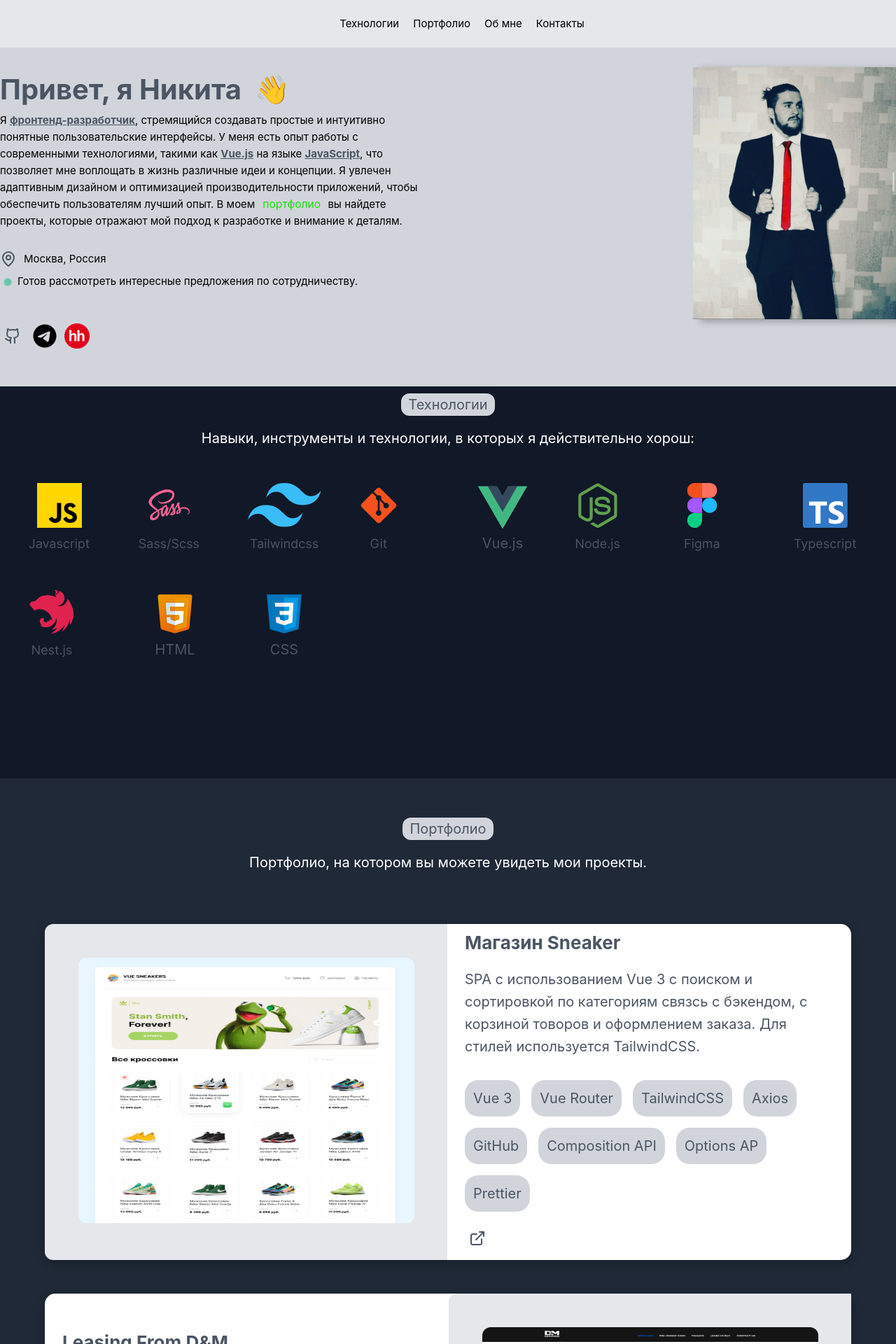
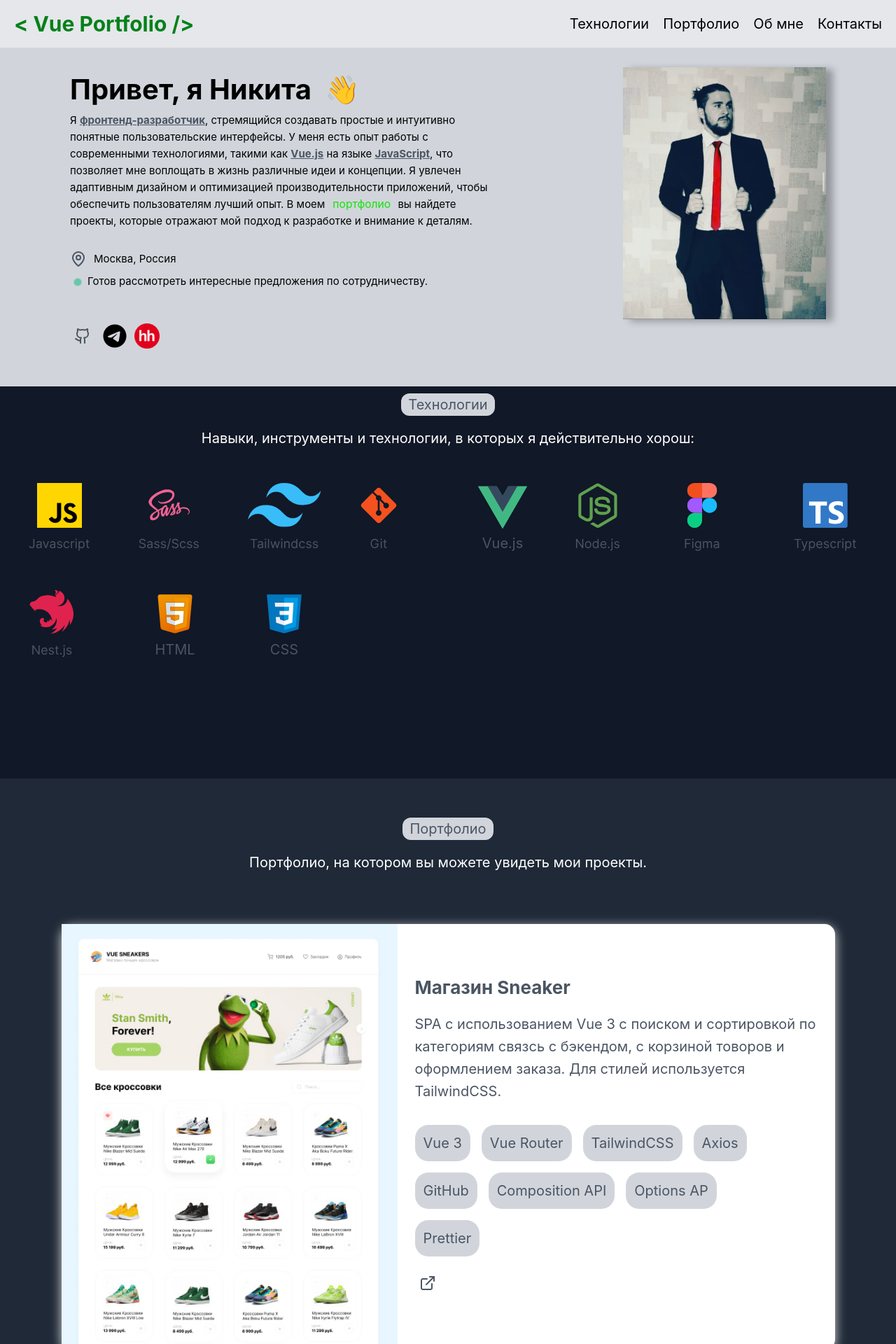
Before and after one commit to Yanikoo/portfolio-vue, a Vue app: page / in a window 1280 px wide. Shown: the top 1920 px of the page at 70% size. Built offline with nearby package versions, Linux system fonts and the light colour scheme.

Commit message:
refactor

```diff
--- a/src/assets/base.css
+++ b/src/assets/base.css
@@ -8,6 +8,7 @@
 
 body {
   min-height: 100vh;
+  max-width: 100%;
   color: var(--color-text);
   background: var(--color-background);
   transition:
@@ -19,10 +20,6 @@ body {
     -apple-system,
     BlinkMacSystemFont,
     'Segoe UI',
-    Roboto,
-    Oxygen,
-    Ubuntu,
-    Cantarell,
     'Fira Sans',
     'Droid Sans',
     'Helvetica Neue',
--- a/src/assets/main.css
+++ b/src/assets/main.css
@@ -1,9 +1,8 @@
 @import './base.css';
-@import '@/assets/media.css';
-/* @import './variable.css'; */
+@import './media.css';
 
 #app {
-  /* max-width: 100%; */
+  max-width: 100%;
   margin: 0 auto;
   padding: 0;
   font-weight: normal;
--- a/src/assets/media.css
+++ b/src/assets/media.css
@@ -1,24 +1,15 @@
-/* @media (max-width: 1260px) {
-  .container {
-    width: 100%;
-    background-color: aquamarine;
+@media screen and (max-width: 1200px) {
+  .main {
+    max-width: 950px;
+    height: auto;
+    font-size: 12px;
   }
-  .container__img {
-    display: grid;
-    grid-template-columns: repeat(4, 1fr);
+  .main__block {
+  }
+  .main__img-block {
+    max-width: 450px;
+  }
+  .main__img {
+    max-width: 400px;
   }
 }
-
-@media (max-width: 768px) {
-  .container {
-    font-size: 12px;
-  }
-}
-
-@media (max-width: 375px) {
-  .container {
-    width: 100%;
-    font-size: 12px;
-    background-color: blueviolet;
-  }
-} */
--- a/src/components/AppFooter.vue
+++ b/src/components/AppFooter.vue
@@ -1,5 +1,10 @@
 <template>
-  <div class="container">sd</div>
+  <div class="container">
+    <p>
+      Copyright &copy; 2024
+      <a href="https://github.com/Yanikoo/portfolio-vue" target="_blank">GitHub</a>
+    </p>
+  </div>
 </template>
 
 <style scoped>
@@ -11,4 +16,11 @@
   background-color: #d1d5db;
   height: 68px;
 }
+p {
+  display: flex;
+  justify-content: center;
+  align-items: center;
+  height: 100%;
+  gap: 10px;
+}
 </style>
--- a/src/components/AppHeader.vue
+++ b/src/components/AppHeader.vue
@@ -1,13 +1,18 @@
 <template>
   <div class="container">
     <nav class="navbar">
-      <!-- <img src="../assets/img/vuelog.png" alt="" width="90" height="40" /> -->
-      <ul class="navbar__list">
-        <li><a href="#stack">Технологии</a></li>
-        <li><a href="#portfolio">Портфолио</a></li>
-        <li><a href="#section3">Об мне</a></li>
-        <li><a href="#section4">Контакты</a></li>
+      <p class="navbar__title">< Vue Portfolio /></p>
+      <ul :class="['navbar__list', { 'navbar__list-active': isActive }]">
+        <li class="navbar__list-item"><a href="#stack">Технологии</a></li>
+        <li class="navbar__list-item"><a href="#portfolio">Портфолио</a></li>
+        <li class="navbar__list-item"><a href="#section3">Об мне</a></li>
+        <li class="navbar__list-item"><a href="#section4">Контакты</a></li>
       </ul>
+      <button @click="toggleMenu" class="navbar__btn" :class="{ active: isActive }">
+        <span></span>
+        <span></span>
+        <span></span>
+      </button>
     </nav>
     <HeadrMain />
   </div>
@@ -16,47 +21,119 @@
 <script>
 import HeadrMain from './HeadrMain.vue'
 export default {
-  components: { HeadrMain },
   data() {
     return {
-      isDarkMode: false, // Начальное состояние (светлый режим)
+      isActive: false,
     }
   },
   methods: {
-    toggleTheme() {
-      this.isDarkMode = !this.isDarkMode // Переключаем состояние темы
-      document.body.classList.toggle('dark-mode', this.isDarkMode) // Добавляем классы для смены темы
+    toggleMenu() {
+      this.isActive = !this.isActive
+      // console.log(this.isActive)
     },
   },
+  components: { HeadrMain },
 }
 </script>
 
 <style scoped lang="scss">
 .container {
-  width: 100%;
+  max-width: 100%;
   margin: 0 auto;
-  // padding: 0 20px;
   box-sizing: border-box;
   background-color: #d1d5db;
 }
 .navbar {
   height: 68px;
   display: flex;
-  justify-content: center;
+  justify-content: space-between;
   align-items: center;
   position: fixed;
   background: #e5e7eb;
-  margin: 0;
+  margin: 0 auto;
   top: 0;
   left: 0;
   right: 0;
-  padding: 20px 0;
+  padding: 0 20px;
   z-index: 1000;
   transition: background-color 0.3s ease;
 
   &__list {
     display: flex;
     gap: 20px;
+    font-size: 20px;
+    font-weight: bold;
+  }
+  &__list-item:hover {
+    color: #0c0fb9;
+  }
+
+  &__title {
+    font-size: 30px;
+    font-weight: bold;
+    color: #048119;
+  }
+  &__btn {
+    width: 30px;
+    height: 25px;
+    display: flex;
+    flex-direction: column;
+    justify-content: space-between;
+    padding: 0;
+    background-color: transparent;
+    border: none;
+    cursor: pointer;
+    display: none;
+  }
+  span {
+    height: 2px;
+    width: 100%;
+    background-color: #000000;
   }
 }
+
+@media screen and (max-width: 940px) {
+  .navbar {
+    display: flex;
+    justify-content: space-between;
+
+    &__btn {
+      display: flex;
+    }
+    &__btn,
+    &__title {
+      position: relative;
+      z-index: 10;
+    }
+    &__title {
+      font-size: 25px;
+      font-weight: bold;
+      // color: #1c776b;
+    }
+    &__list {
+      position: fixed;
+      z-index: 5;
+      flex-direction: column;
+      align-items: center;
+      justify-content: center;
+      background-color: #151515;
+      top: 0;
+      left: 0;
+      right: 0;
+      height: auto;
+      padding-top: 100px;
+      padding-bottom: 100px;
+      color: #d1d5db;
+      transform: translateY(-100%);
+      transition: transform 0.3s ease;
+    }
+  }
+  .navbar__list-active {
+    transform: translateY(0);
+    display: flex;
+  }
+}
+.navbar__btn.active span {
+  background-color: #fff;
+}
 </style>
--- a/src/components/AppPortfolio.vue
+++ b/src/components/AppPortfolio.vue
@@ -60,13 +60,11 @@ export default {
 </script>
 
 <style scoped lang="scss">
+@import '@/assets/media.css';
 .container {
-  width: 100%;
-  height: 100%;
   display: flex;
   flex-direction: column;
   align-items: center;
-  margin-top: 96px;
   background-color: #1f2937;
   margin-top: -40px;
   &__title {
@@ -86,10 +84,8 @@ export default {
     margin-bottom: 48px;
   }
   &__block {
-    width: 1152px;
-    height: 480px;
     border-radius: 15px;
-    box-shadow: 0px 4px 16px rgba(0, 0, 0, 0.25);
+    box-shadow: 0px 4px 16px rgba(250, 249, 249, 0.856);
     background-color: #ffffff;
     margin: 24px;
   }
--- a/src/components/HeadrMain.vue
+++ b/src/components/HeadrMain.vue
@@ -114,9 +114,9 @@ export default {}
   display: flex;
   justify-content: space-between;
   align-items: center;
-  // width: 100%;
   max-width: 1440px;
   height: 552px;
+  padding: 0 100px;
 
   &__title {
     width: 600px;
@@ -124,7 +124,7 @@ export default {}
     &-text {
       font-size: 40px;
       font-weight: bold;
-      color: #4b5563;
+      // color: #4b5563;
     }
   }
 
@@ -156,7 +156,6 @@ export default {}
   &__img {
     width: 290px;
     height: 360px;
-    // margin-left: 48px;
     box-shadow: 10px 3px 10px rgba(0, 0, 0, 0.3);
   }
   &__img:hover {
--- a/src/components/parts/PortfolioOne.vue
+++ b/src/components/parts/PortfolioOne.vue
@@ -55,76 +55,65 @@
   </div>
 </template>
 
-<script>
-export default {}
-</script>
+<style lang="scss">
+// @import '@/assets/media.css';
+// .main {
+//   display: flex;
+//   flex-wrap: wrap;
+//   justify-content: space-between;
+//   max-width: 1152px;
+//   height: auto;
+//   border-radius: 12px;
+//   // background-color: #6b7280;
 
-<style lang="scss">
-.main {
-  display: flex;
-  justify-content: space-between;
-  width: 1152px;
-  height: 480px;
-  border-radius: 12px;
-  // background-color
-
-  &__img-block {
-    width: 575px;
-    height: 480px;
-    background-color: #e5e7eb;
-    border-radius: 12px 0 0 12px;
-  }
-  &__img {
-    width: 450px;
-    height: 380px;
-    display: block;
-    align-items: center;
-    border-radius: 12px;
-    margin: 48px;
-    transition: transform 0.5s ease;
-  }
-  &__img:hover {
-    transform: scale(1.05);
-    box-shadow: 0 8px 20px rgba(0, 0, 0, 0.4);
-  }
-  &__block {
-    width: 575px;
-    height: 480px;
-    display: flex;
-    flex-direction: column;
-    justify-content: center;
-
-    // margin: 25px;
-  }
-  &__title {
-    font-size: 26px;
-    font-weight: bold;
-    color: #4b5563;
-    // margin-bottom: 16px;
-  }
-  &__text {
-    font-size: 20px;
-    font-weight: lowercase;
-    color: #4b5563;
-  }
-  &__element {
-    display: flex;
-    flex-wrap: wrap;
-    font-size: 20px;
-    width: 480px;
-    height: auto;
-    // gap: 16px;
-    font-weight: lowercase;
-    color: #4b5563;
-  }
-  &__element p {
-    // padding: 10px 12px;
-    font-weight: lowercase;
-    color: #4b5563;
-    background-color: #d1d5db;
-    border-radius: 19px;
-    box-sizing: border-box;
-    text-align: center;
-  }
-}
+//   &__img-block {
+//     flex: 1;
+//     min-width: 300px;
+//     height: auto;
+//   }
+//   &__img {
+//     width: 100%;
+//     height: auto;
+//     display: block;
+//     align-items: center;
+//     border-radius: 12px;
+//     margin: 24px;
+//     transition: transform 0.5s ease;
+//   }
+//   &__img:hover {
+//     transform: scale(1.05);
+//     box-shadow: 0 8px 20px rgba(0, 0, 0, 0.4);
+//   }
+//   &__block {
+//     flex: 1;
+//     display: flex;
+//     flex-direction: column;
+//     justify-content: center;
+//   }
+//   &__title,
+//   &__text {
+//     color: #4b5563;
+//     margin-bottom: 16px;
+//   }
+//   &__title {
+//     font-size: 26px;
+//   }
+//   &__text {
+//     font-size: 20px;
+//   }
+//   &__element {
+//     display: flex;
+//     flex-wrap: wrap;
+//     font-size: 20px;
+//     font-weight: lowercase;
+//     color: #4b5563;
+//   }
+//   &__element p {
+//     color: #4b5563;
+//     background-color: #d1d5db;
+//     border-radius: 19px;
+//     box-sizing: border-box;
+//     text-align: center;
+//   }
+// }
 </style>
--- a/src/components/parts/PortfolioTree.vue
+++ b/src/components/parts/PortfolioTree.vue
@@ -56,11 +56,11 @@
   </div>
 </template>
 
-<style scoped lang="scss">
-.main {
-  &__block {
-    display: flex;
-    margin-top: 0px;
-  }
-}
+<style lang="scss">
+// .main {
+//   &__block {
+//     display: flex;
+//     margin-top: 0px;
+//   }
+// }
 </style>
--- a/src/components/parts/PortfolioTwo.vue
+++ b/src/components/parts/PortfolioTwo.vue
@@ -63,23 +63,23 @@ export default {}
 .main {
   display: flex;
   justify-content: space-between;
-  width: 1152px;
-  height: 480px;
-  border-radius: 12px;
+  max-width: 1152px;
+  // height: 480px;
+  // border-radius: 12px;
 
   &__img-block {
-    width: 575px;
-    height: 480px;
+    // width: 575px;
+    // height: 480px;
     background-color: #e5e7eb;
-    border-radius: 12px 0 0 12px;
+    border-radius: 12px;
   }
   &__img {
-    width: 480px;
-    height: 380px;
+    max-width: 480px;
+    // height: 380px;
     display: block;
     align-items: center;
-    border-radius: 12px;
-    margin: 48px;
+    // border-radius: 12px;
+    // margin: 48px;
     transition: transform 0.5s ease;
   }
   &__img:hover {
@@ -87,8 +87,8 @@ export default {}
     box-shadow: 0 8px 20px rgba(0, 0, 0, 0.4);
   }
   &__block {
-    width: 575px;
-    height: 480px;
+    max-width: 575px;
+    // height: 480px;
     display: flex;
     flex-direction: column;
     justify-content: center;
@@ -109,7 +109,7 @@ export default {}
     display: flex;
     flex-wrap: wrap;
     font-size: 20px;
-    width: 480px;
+    max-width: 480px;
     height: auto;
     gap: 16px;
     font-weight: lowercase;
```
Also changed, not shown: 5 other files (tests, documents, lock files or other folders).
